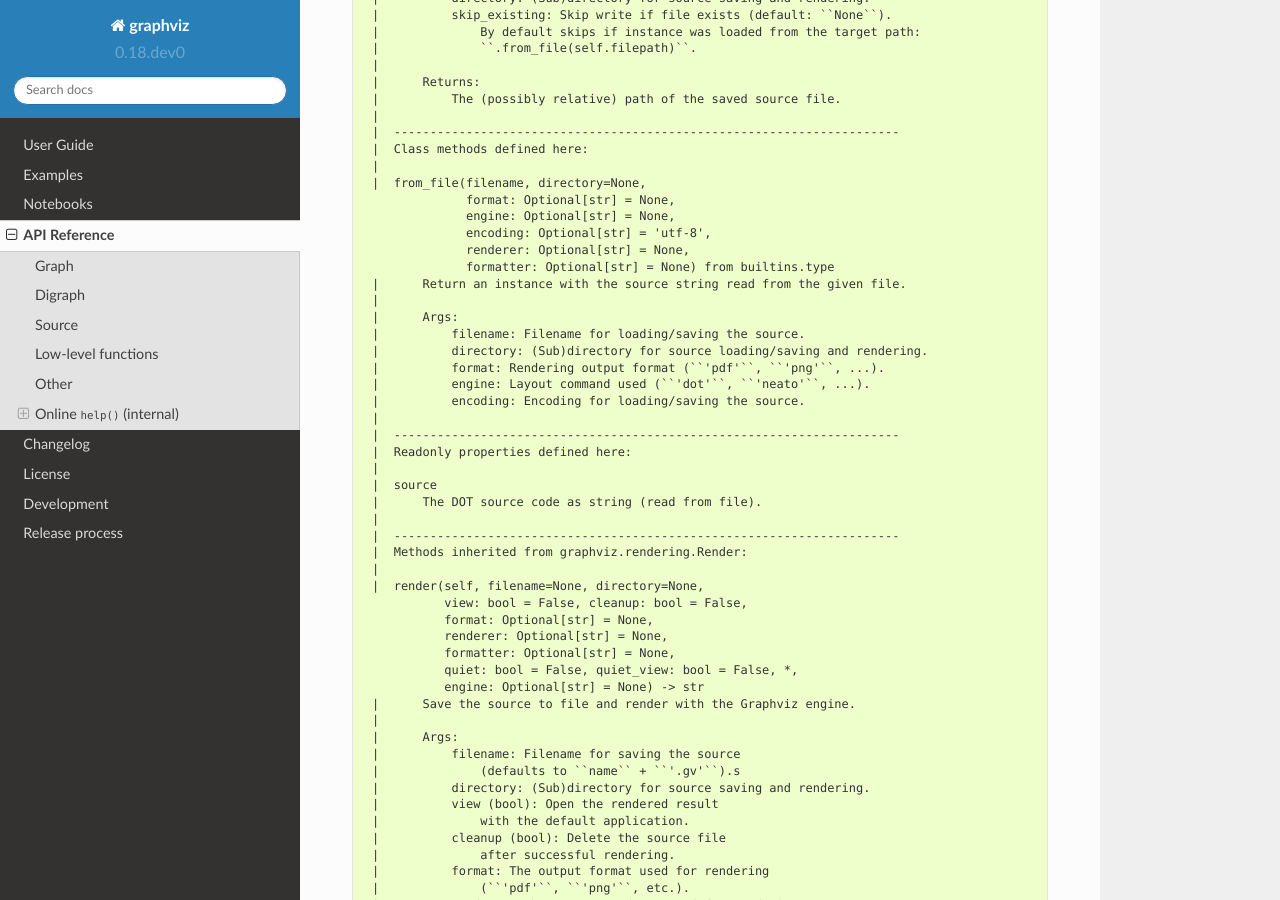
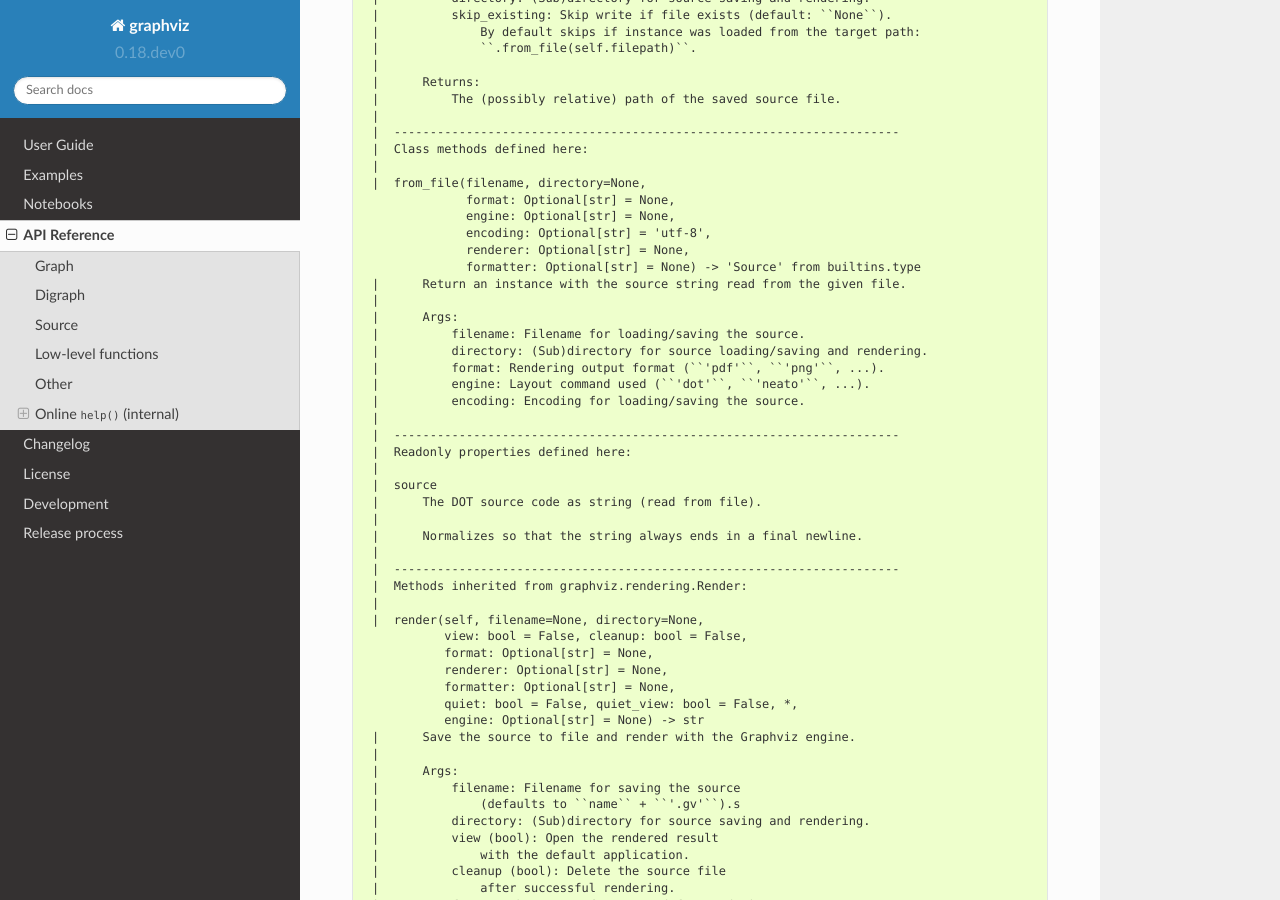
Before and after one commit to xflr6/graphviz, a Sphinx documentation site: the page built from docs/api.rst, in a window 1280 px wide and 900 px high, scrolled down 20630 px. Built offline with Sphinx 7.4.7 and the Read the Docs theme 2.0.0, drawn with Linux system fonts in a browser that asks for light colours; the version number is read from the project's files by our own code; some of the changed text lies outside the part shown.

```diff
--- a/docs/api.rst
+++ b/docs/api.rst
@@ -1157,7 +1157,7 @@ https://github.com/xflr6/graphviz/blob/master/docs/api.rst#source-1
                   engine: Optional[str] = None,
                   encoding: Optional[str] = 'utf-8',
                   renderer: Optional[str] = None,
-                  formatter: Optional[str] = None) from builtins.type
+                  formatter: Optional[str] = None) -> 'Source' from builtins.type
      |      Return an instance with the source string read from the given file.
      |
      |      Args:
@@ -1172,6 +1172,8 @@ https://github.com/xflr6/graphviz/blob/master/docs/api.rst#source-1
      |
      |  source
      |      The DOT source code as string (read from file).
+     |
+     |      Normalizes so that the string always ends in a final newline.
      |
      |  ----------------------------------------------------------------------
      |  Methods inherited from graphviz.rendering.Render:
```
Also changed, not shown: other parts of docs/api.rst (+3 -3 lines), docs/release_process.rst (+7 -3 lines).
